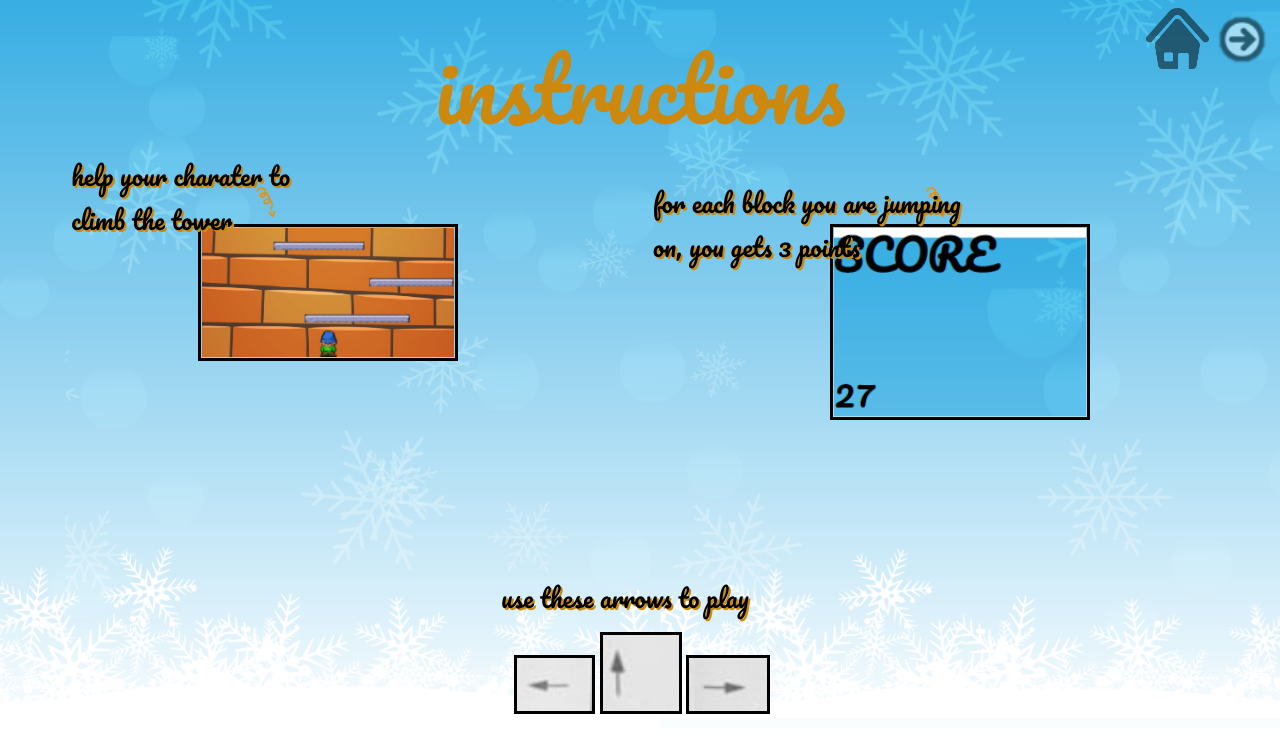
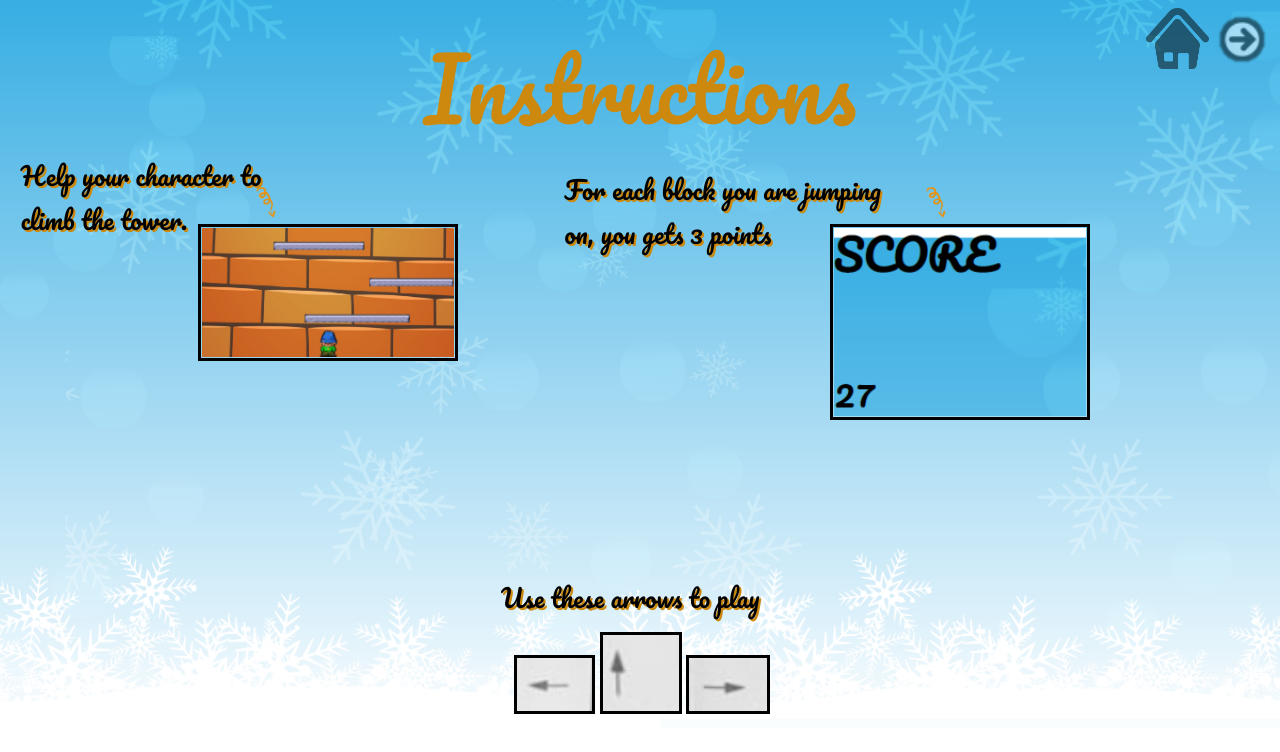
Before and after one commit to chavi362/Icy-Tower, a website: page html/instructions.html in a window 1280 px wide. Drawn offline with Linux system fonts and the light colour scheme.

Commit message:
patch-v0.1

```diff
--- a/css/instructions.css
+++ b/css/instructions.css
@@ -50,11 +50,12 @@ body {
 
 #explanation1 {
   margin-top: -33%;
+  margin-left: 2%
 }
 
 #explanation2 {
-  margin-top: -38%;
-  margin-left: 2%;
+  margin-top: -40%;
+  margin-left: -12%;
 }
 
 #explanation3 {
--- a/html/instructions.html
+++ b/html/instructions.html
@@ -9,7 +9,8 @@
       rel="stylesheet"
     />
     <link rel="stylesheet" href="../css/instructions.css" />
-    <title>instructions</title>
+    <title>Instructions</title>
+    <link rel="icon" href="../image/icyTower.png">
   </head>
 
   <body>
@@ -20,7 +21,7 @@
       ><img src="../image/home.png" class="home"
     /></a>
     <div class="levels-of-instructions">
-      <header class="header-title">instructions</header>
+      <header class="header-title">Instructions</header>
       <main class="one-explanation">
         <img
           class="arrow"
@@ -33,7 +34,7 @@
           src="../image/for-instractions-1.png"
           alt="what to do"
         />
-        <p id="explanation1">help your charater to <br />climb the tower</p>
+        <p id="explanation1">Help your character to <br />climb the tower.</p>
       </main>
 
       <aside class="another-explanation">
@@ -49,12 +50,12 @@
           alt="what to do"
         />
         <p id="explanation2">
-          for each block you are jumping<br />
+          For each block you are jumping<br />
           on, you gets 3 points
         </p>
       </aside>
       <footer class="last-explanation">
-        <p id="explanation3">use these arrows to play</p>
+        <p id="explanation3">Use these arrows to play</p>
         <img
           class="game-keys"
           id="arrow-left"
```
Also changed, not shown: html/characters.html (+3 -2 lines), html/difficulty-levels.html (+3 -2 lines), html/game-scores.html (+2 -0 lines), html/home-page.html (+3 -2 lines), html/icy-tower-home.html (+5 -4 lines), html/iframe-hello-user.html (+2 -1 lines), html/tower.html (+2 -1 lines), 1 other file.
